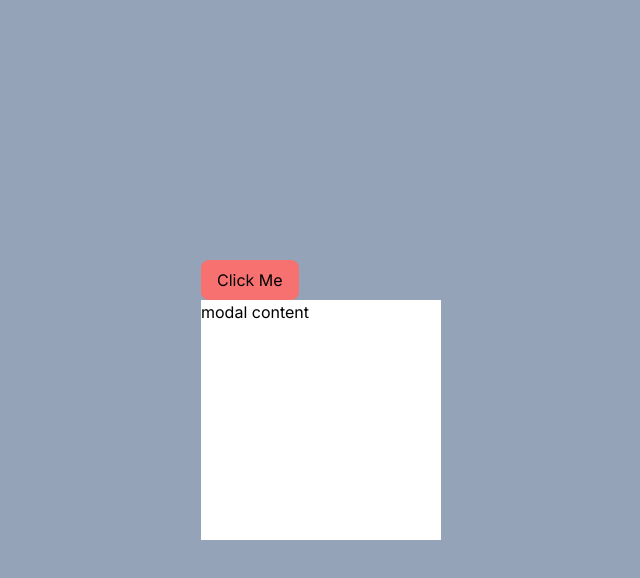
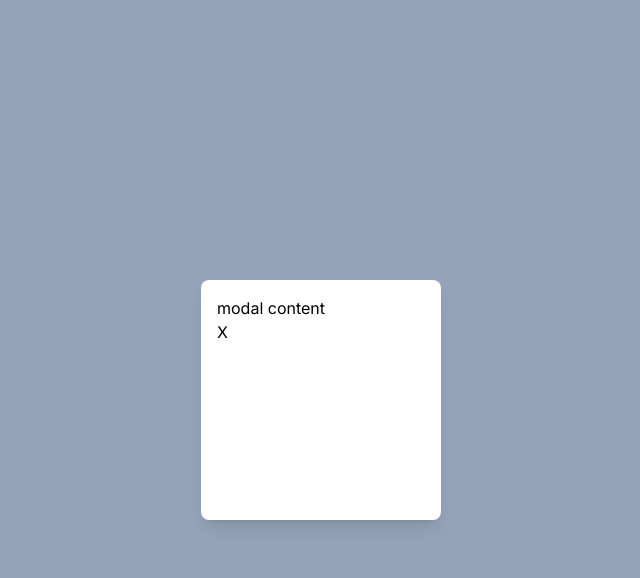
Before and after one commit to Nick-ODonoghue/xcavate-io-modal, a Next.js app: page / in a window 1280 px wide. Both pictures are taken after a click on the button "Click Me". Shown: the top 578 px of the page, without its empty margins (319-959 px from the left). Built offline with nearby package versions, Linux system fonts and the light colour scheme.

Commit message:
created click events & passing props through for working modal

```diff
--- a/app/page.jsx
+++ b/app/page.jsx
@@ -1,12 +1,26 @@
+"use client";
+
+import { useState } from "react";
+
 import Button from "@/components/Button";
 import Modal from "@/components/Modal";
 
 export default function Home() {
+  const [showModal, setShowModal] = useState(false);
+
+  const handleClick = () => {
+    setShowModal(true);
+  };
+
+  const handleClose = () => {
+    setShowModal(false);
+  };
+
   return (
-    <main className="flex min-h-screen items-center justify-center">
+    <main className="flex min-h-screen items-center justify-center relative">
       <div>
-        <Button />
-        <Modal />
+        <Button onClick={handleClick} />
+        <Modal isOpen={showModal} isClosed={handleClose} />
       </div>
     </main>
   );
--- a/components/Button.jsx
+++ b/components/Button.jsx
@@ -1,9 +1,9 @@
 "use client";
 
-export default function Button() {
+export default function Button({ onClick }) {
   return (
     <>
-      <button className=" bg-red-400 py-2 px-4 rounded-lg" type="button">
+      <button className=" bg-red-400 py-2 px-4 rounded-lg" type="button" onClick={onClick}>
         Click Me
       </button>
     </>
--- a/components/Modal.jsx
+++ b/components/Modal.jsx
@@ -1,9 +1,14 @@
-export default function Modal() {
+export default function Modal({ isOpen, isClosed }) {
   return (
     <>
-      <div className=" bg-white h-60 w-60">
-        <h1>modal content</h1>
-      </div>
+      {isOpen && (
+        <div className=" fixed inset-0 flex items-center justify-center z-10">
+          <div className=" bg-white h-60 w-60 p-4 rounded-lg shadow-lg">
+            <h1>modal content</h1>
+            <button onClick={isClosed}>X</button>
+          </div>
+        </div>
+      )}
     </>
   );
 }
```
